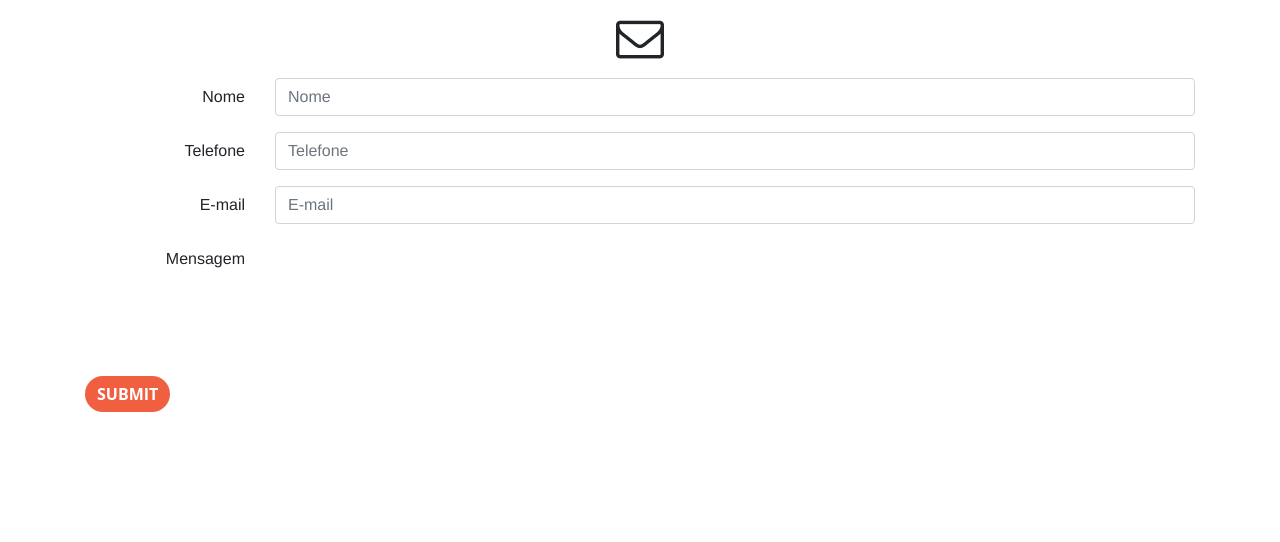
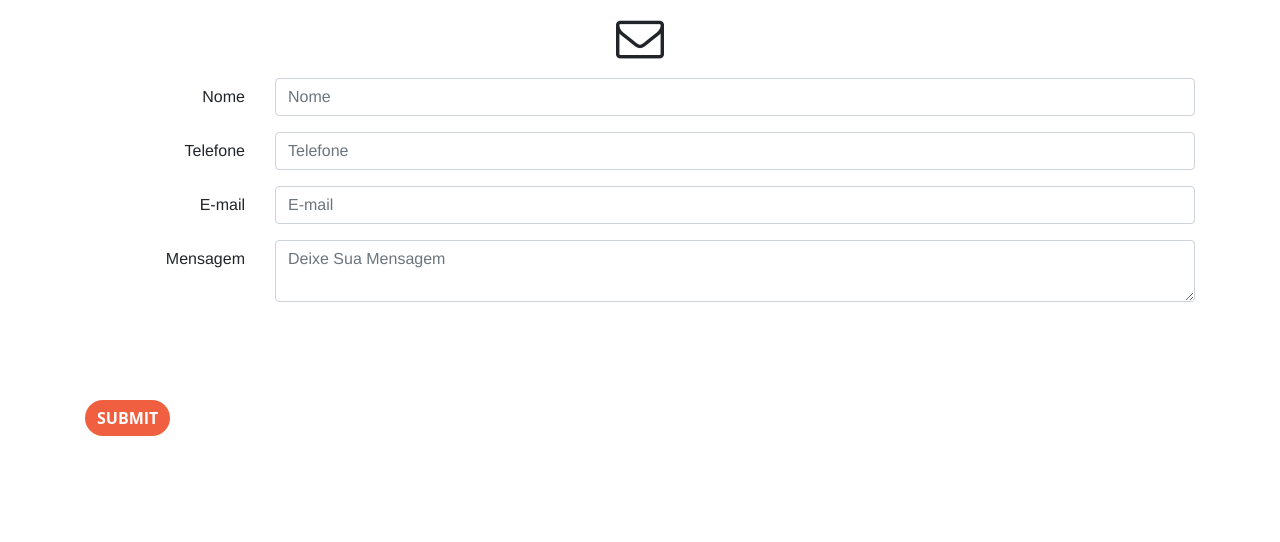
Before and after one commit to caiogoncalves/filamento, a Flask app: template app/templates/index.html in a window 1280 px wide. Shown: the part 3002-3544 px from the top of the page. Before the commit the page ends 3414 px from the top, so only its background shows below. Run offline with Flask 2, Linux system fonts and the light colour scheme; the template is opened without the code that fills it: values that come from a table or form of the project are taken from there, others are empty; some libraries are stand-ins or nearby versions.

Commit message:
tentando arrumar o form

```diff
--- a/app/templates/index.html
+++ b/app/templates/index.html
@@ -289,7 +289,7 @@
                 <div class="form-group row">
                 <label for="text-input" class="col-2 col-form-label text-right">Mensagem</label>
                 <div class="col-10">
-                {{ form.assunto(class="form-control", placeholder="Deixe Sua Mensagem", id="mensagem") }}
+                {{ form.mensagem(class="form-control", placeholder="Deixe Sua Mensagem", id="mensagem") }}
                 </div>
                </div>
                 <div class="form-group row">
```
